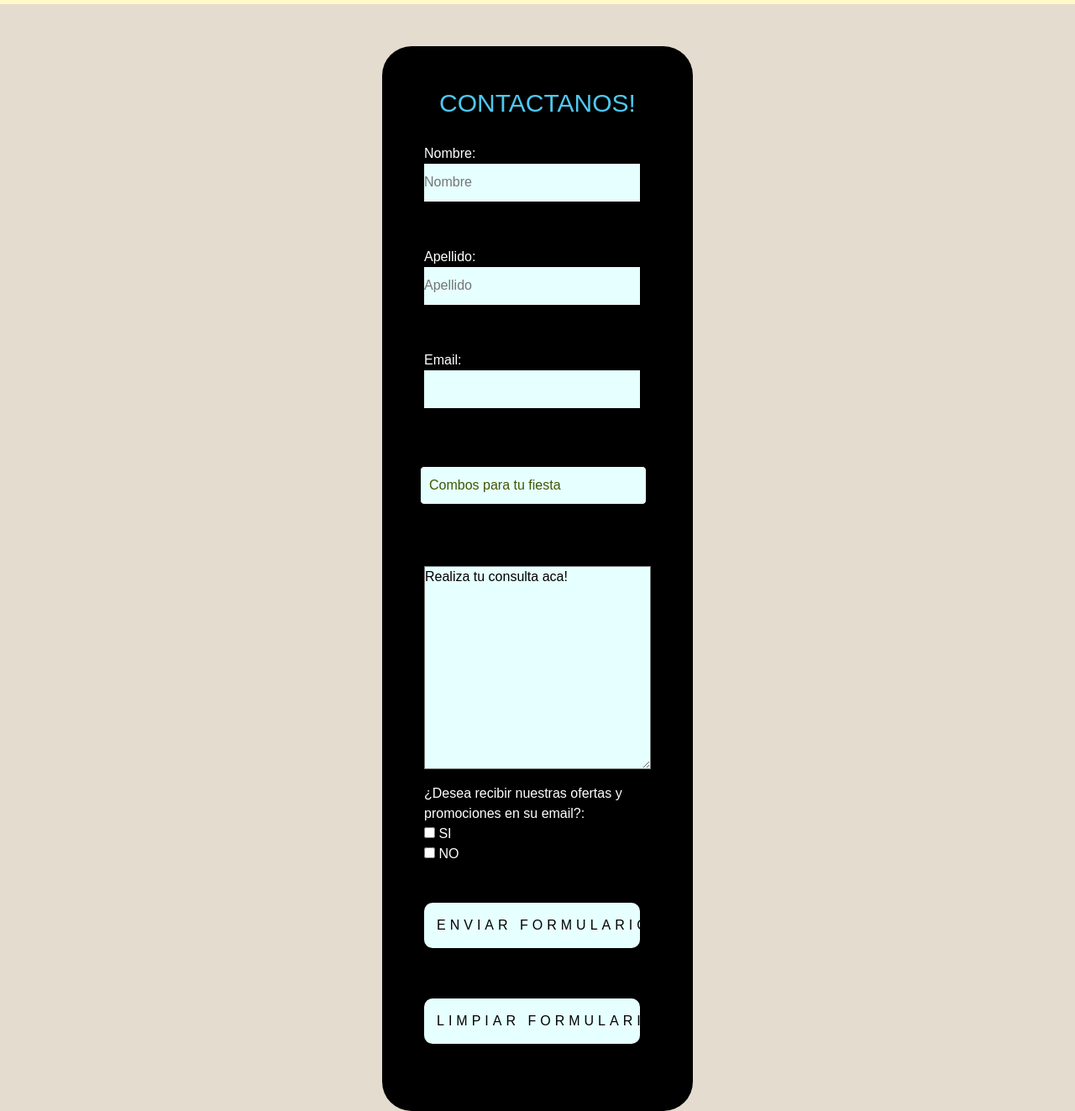
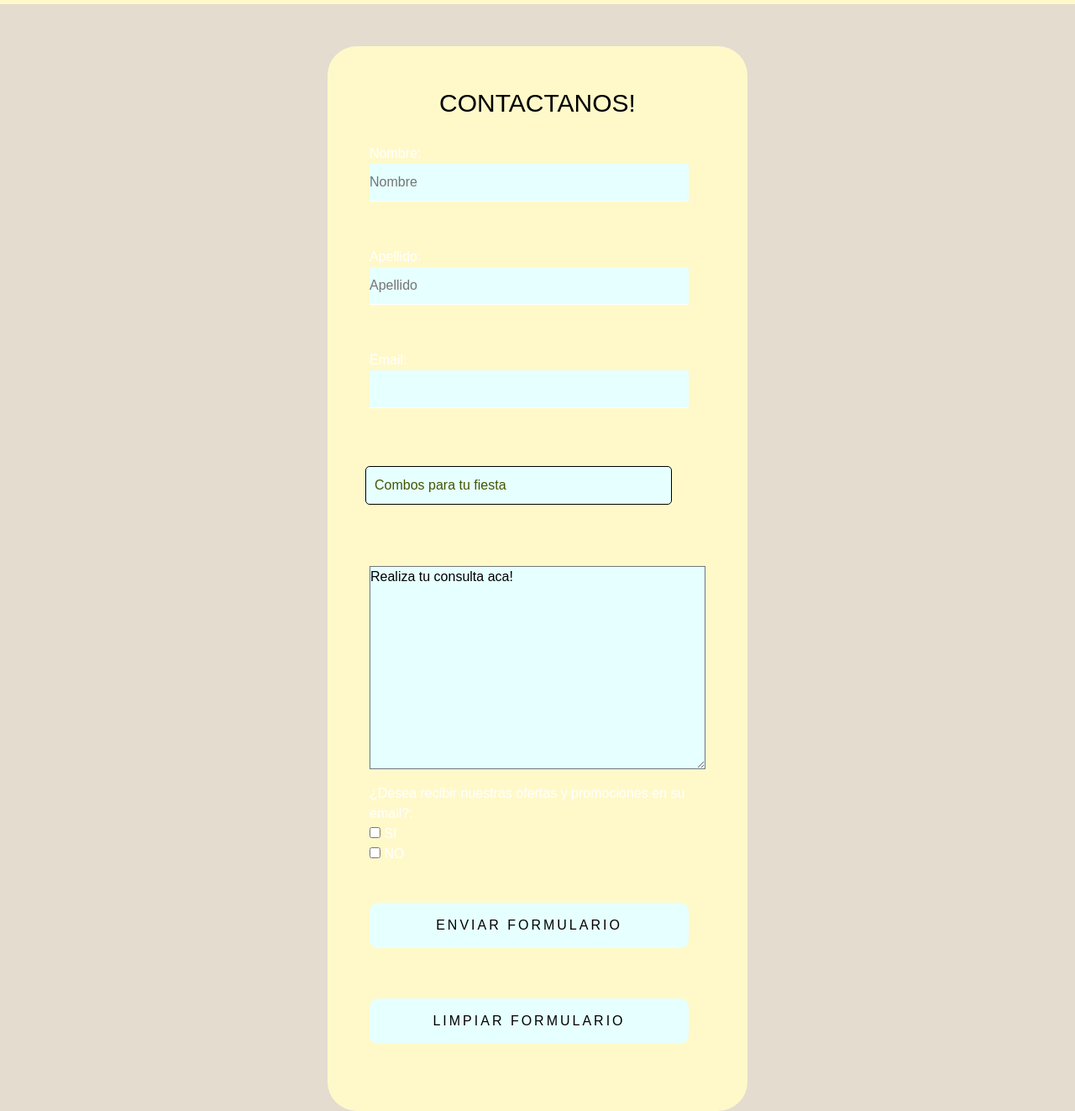
Before and after one commit to GustavoVillalba/Desaf-o-Gustavo-Villalba, a plain HTML site: page pages/contacto.html in a window 1280 px wide. Shown: the part 81-1404 px from the top of the page at 84% size. Drawn offline with nearby package versions, Linux system fonts and the light colour scheme.

Commit message:
cambios en el formulario

```diff
--- a/css/styles.css
+++ b/css/styles.css
@@ -173,16 +173,16 @@ body {
 
 .contenedor {
   margin: 50px auto;
-  width: 370px;
+  width: 500px;
   padding: 50px;
-  background: #000000;
+  background: #FFF9CA;
   border-radius: 35px; }
 
 .contenedor h2 {
   margin: 0 0 30px;
   padding: 0;
   font-size: 30px;
-  color: #4cc9f0;
+  color: black;
   text-align: center; }
 
 .contenedor .elemento label {
@@ -201,7 +201,7 @@ body {
   background-color: #e6ffff;
   border: none;
   border-radius: 10px;
-  letter-spacing: 5px;
+  letter-spacing: 3px;
   text-transform: uppercase;
   cursor: pointer;
   padding: 15px;
@@ -230,7 +230,7 @@ body {
   background-color: #e6ffff;
   border: none;
   border-radius: 10px;
-  letter-spacing: 5px;
+  letter-spacing: 3px;
   text-transform: uppercase;
   cursor: pointer;
   padding: 15px;
```
